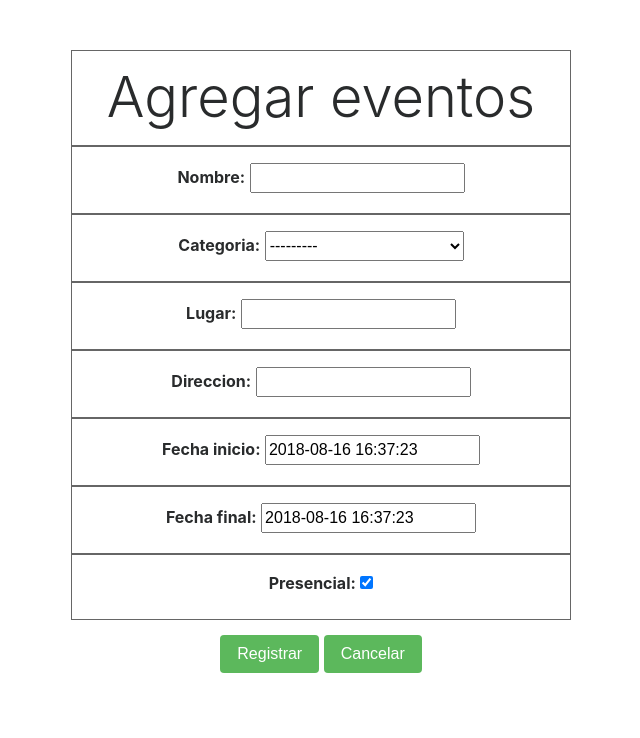
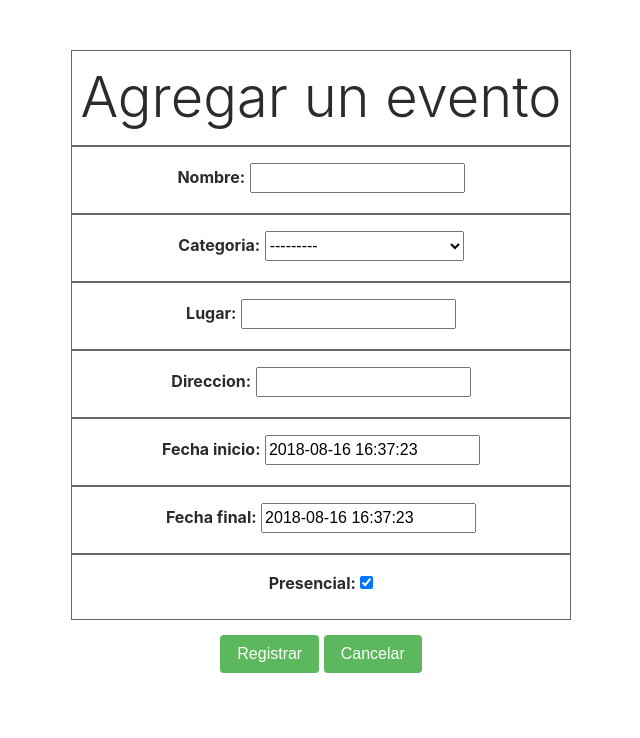
Before and after one commit to juesoslo/CloudProyecto0, a Django app: page /evento/add in a window 1280 px wide. Shown: the part 200-938 px from the top of the page, without its empty margins (319-959 px from the left). Run offline with Django 3.2, Linux system fonts and the light colour scheme; the visitor is signed in with stand-in values (Sample User, id 1); data that the repository does not hold is empty; some libraries are stand-ins or nearby versions.

Commit message:
titulos front

```diff
--- a/evento/templates/actualizar.html
+++ b/evento/templates/actualizar.html
@@ -3,7 +3,7 @@
 
 {% block content %}
     <form action="/evento/update/{{ id }}/" enctype="multipart/form-data" method="post">
-        <h2 class="display-4 text-center">Editar eventos</h2>
+        <h2 class="display-4 text-center">Editar un evento</h2>
         {% csrf_token %}
         {{ formEvento.as_p }}
         <input type="submit" value="Actualizar">
--- a/evento/templates/agregar.html
+++ b/evento/templates/agregar.html
@@ -3,7 +3,7 @@
 
 {% block content %}
     <form action="/evento/add" enctype="multipart/form-data" method="post">
-    	<h2 class="display-4 text-center">Agregar eventos</h2>
+    	<h2 class="display-4 text-center">Agregar un evento</h2>
         {% csrf_token %}
         {{ formEvento.as_p }}
         <input type="submit" value="Registrar">
--- a/evento/templates/details.html
+++ b/evento/templates/details.html
@@ -3,7 +3,7 @@
 
 {% block content %}
     <form action="" enctype="multipart/form-data" method="post">
-    	<h2 class="display-4 text-center">Agregar eventos</h2>
+    	<h2 class="display-4 text-center">Detalle del evento</h2>
         {% csrf_token %}
 		{% for field in formEvento %}
 		    <div class="fieldWrapper">
--- a/requirements.txt
+++ b/requirements.txt
@@ -1 +1,2 @@
 registration
+django-registration
```
